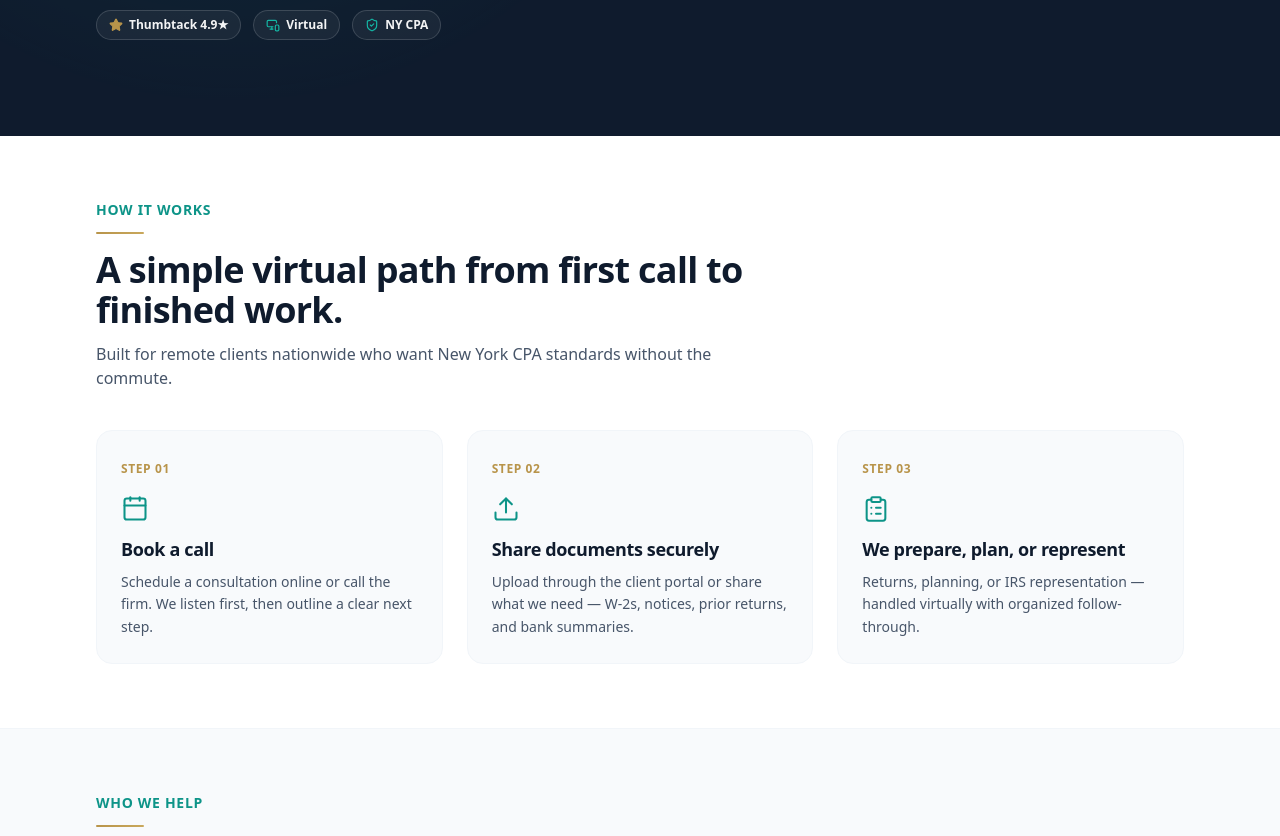
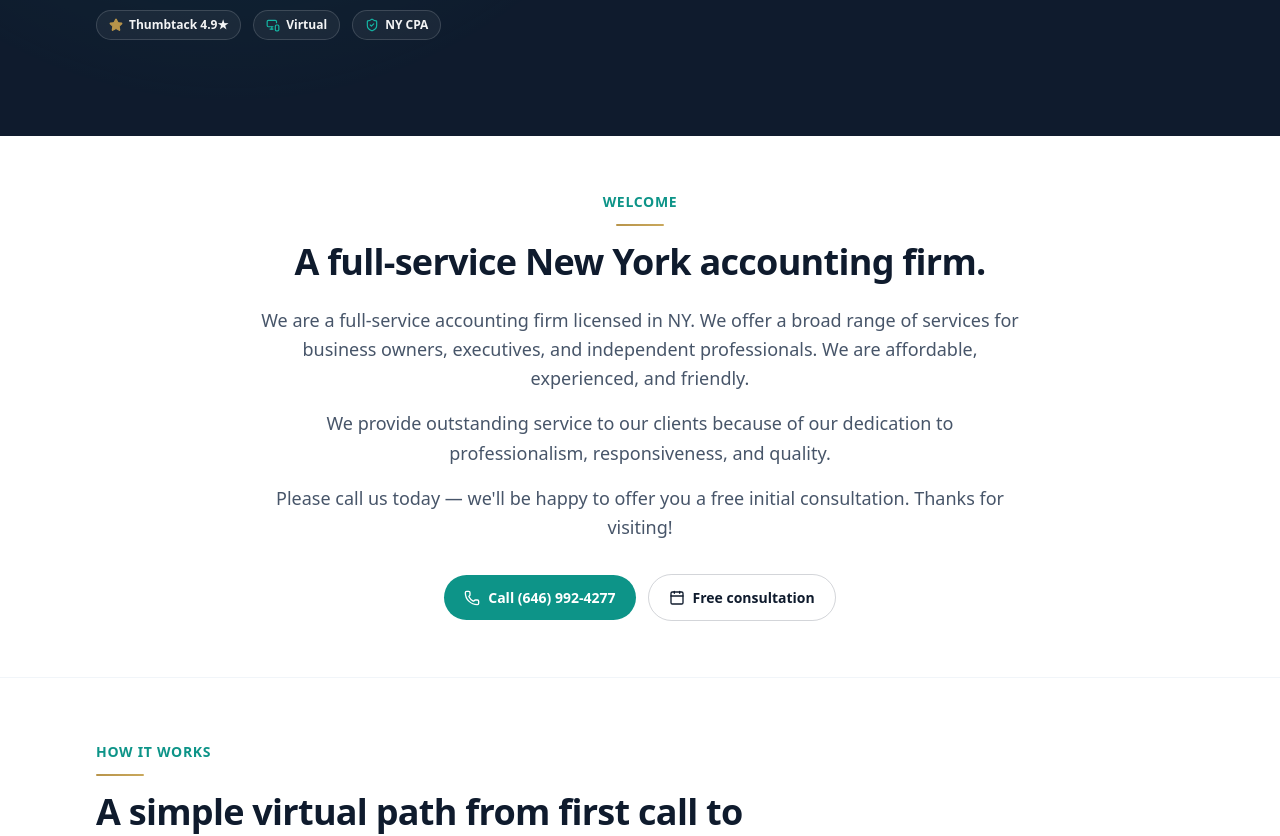
Before and after one commit to bhallanitin1989/nitin-bhalla-cpa, a Next.js app: page / in a window 1280 px wide. Shown: the part 600-1436 px from the top of the page. Built offline with nearby package versions, Linux system fonts and the light colour scheme.

Commit message:
Add welcome message to homepage

```diff
--- a/app/page.tsx
+++ b/app/page.tsx
@@ -215,6 +215,57 @@ export default function HomePage() {
               ))}
             </ul>
           </aside>
+        </div>
+      </section>
+
+      {/* Welcome */}
+      <section className="border-b border-slate-100 bg-white">
+        <div className="mx-auto max-w-6xl px-4 py-14 sm:px-6 lg:px-8">
+          <div className="mx-auto max-w-3xl text-center">
+            <p className="text-sm font-semibold uppercase tracking-wider text-teal-600">
+              Welcome
+            </p>
+            <div className="gold-divider mx-auto mt-3" />
+            <h2 className="mt-4 text-3xl font-semibold sm:text-4xl">
+              A full-service New York accounting firm.
+            </h2>
+            <div className="mt-6 space-y-4 text-lg leading-relaxed text-slate-600">
+              <p>
+                We are a full-service accounting firm licensed in NY. We offer a
+                broad range of services for business owners, executives, and
+                independent professionals. We are affordable, experienced, and
+                friendly.
+              </p>
+              <p>
+                We provide outstanding service to our clients because of our
+                dedication to professionalism, responsiveness, and quality.
+              </p>
+              <p>
+                Please call us today — we&apos;ll be happy to offer you a free
+                initial consultation. Thanks for visiting!
+              </p>
+            </div>
+            <div className="mt-8 flex flex-wrap items-center justify-center gap-3">
+              <a
+                href={site.phoneHref}
+                className="btn-primary"
+              >
+                <Phone className="h-4 w-4" aria-hidden />
+                Call {site.phone}
+              </a>
+              {site.calendlyUrl ? (
+                <a
+                  href={site.calendlyUrl}
+                  target="_blank"
+                  rel="noopener noreferrer"
+                  className="btn-secondary"
+                >
+                  <Calendar className="h-4 w-4" aria-hidden />
+                  Free consultation
+                </a>
+              ) : null}
+            </div>
+          </div>
         </div>
       </section>
 
```
